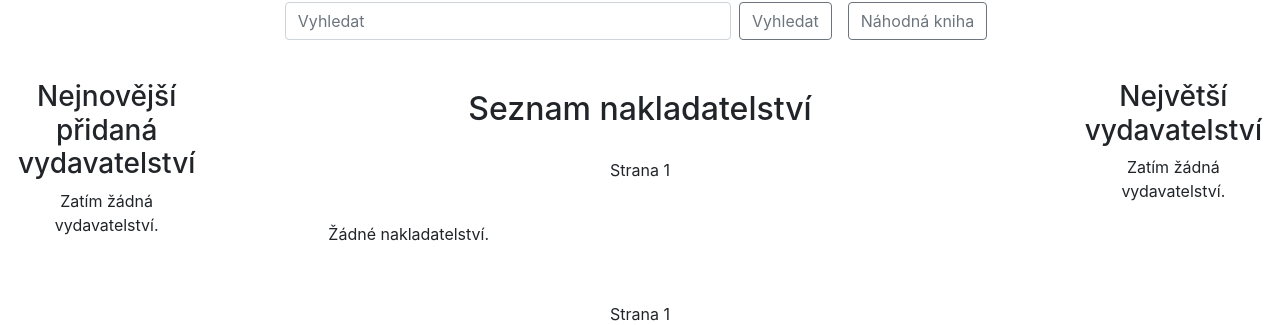
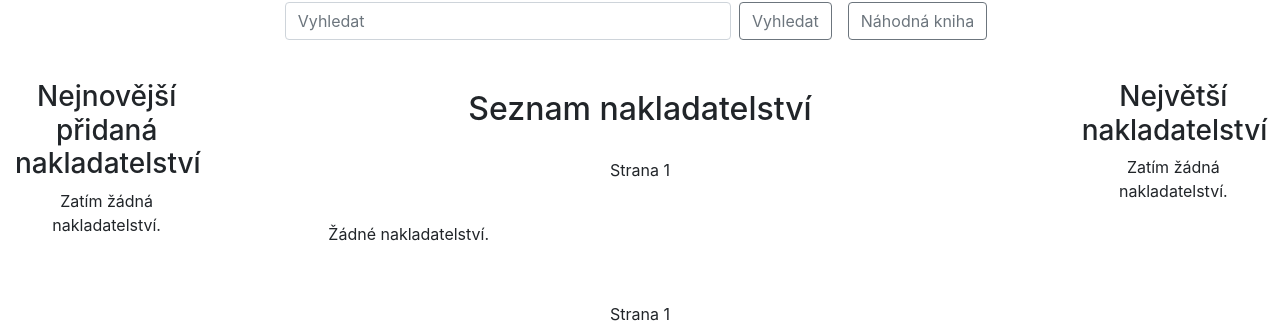
Before and after one commit to Kamo-73/Kniharium, a Django app: page /publishers/ in a window 1280 px wide. Shown: the part 242-567 px from the top of the page. Run offline with Django 5.2, Linux system fonts and the light colour scheme; data that the repository does not hold is empty; some libraries are stand-ins or nearby versions.

Commit message:
translate czech home, publisher, publishers

```diff
--- a/viewer/templates/home.html
+++ b/viewer/templates/home.html
@@ -17,7 +17,7 @@
         margin-right: 10px;
         transition: background-color 0.2s ease;
     " onmouseover="this.style.backgroundColor='#333';" onmouseout="this.style.backgroundColor='#000';">
-        Aktualizovať odporúčané knihy
+        Aktualizovat doporučené knihy
     </a>
 {% endif %}
 
--- a/viewer/templates/publishers.html
+++ b/viewer/templates/publishers.html
@@ -5,7 +5,7 @@
 {% endblock %}
 
 {% block left_sidebar %}
-<h3 style="text-align:center;">Nejnovější přidaná vydavatelství</h3>
+<h3 style="text-align:center;">Nejnovější přidaná nakladatelství</h3>
 
 {% for p in najnovsie_vydavatelstva %}
     <div style="text-align:center; margin-bottom: 25px;">
@@ -33,7 +33,7 @@
         </p>
     </div>
 {% empty %}
-    <p style="text-align:center;">Zatím žádná vydavatelství.</p>
+    <p style="text-align:center;">Zatím žádná nakladatelství.</p>
 {% endfor %}
 {% endblock %}
 
@@ -107,7 +107,7 @@
 {% endblock %}
 
 {% block right_sidebar %}
-<h3 style="text-align:center;">Největší vydavatelství</h3>
+<h3 style="text-align:center;">Největší nakladatelství</h3>
 
 {% for p in najvacsie_vydavatelstva %}
     <div style="text-align:center; margin-bottom: 25px;">
@@ -136,7 +136,7 @@
         <p style="margin: 0; font-size: 0.9em; color: #666;">{{ p.num_books }} knih</p>
     </div>
 {% empty %}
-    <p style="text-align:center;">Zatím žádná vydavatelství.</p>
+    <p style="text-align:center;">Zatím žádná nakladatelství.</p>
 {% endfor %}
 {% endblock %}
 
```
Also changed, not shown: viewer/templates/publisher.html (+9 -9 lines), files/Kniharium_ER_diagram.png (added), readme.md.
